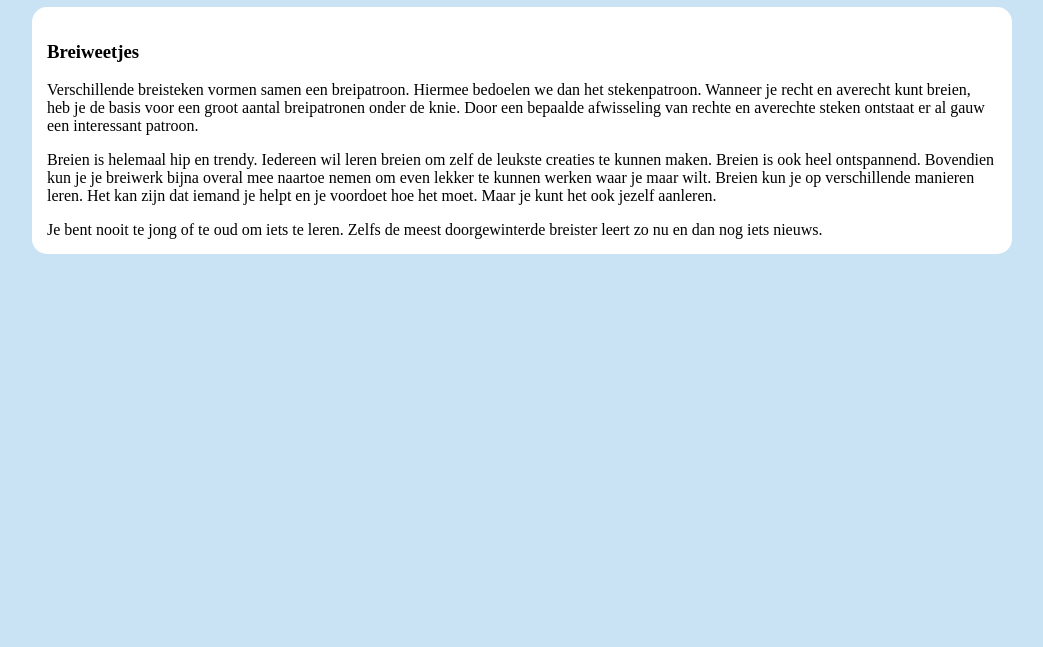
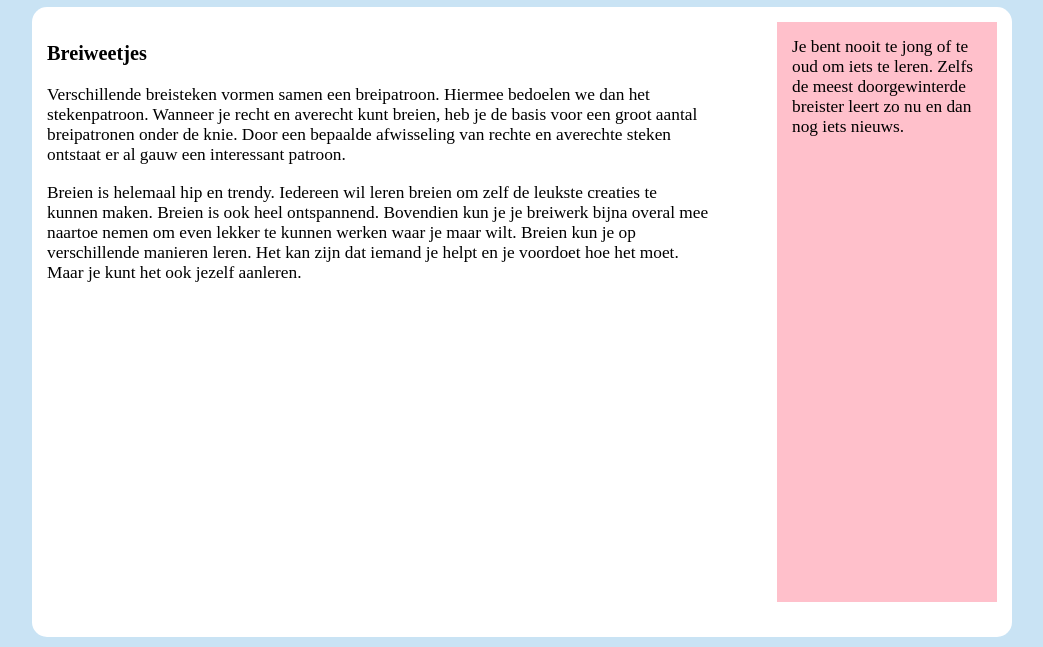
Before and after one commit to HanneP-immalle/Breien, a plain HTML site: page index.html in a window 1280 px wide. Shown: the part 178-825 px from the top of the page, without its empty margins (118-1161 px from the left). Before the commit the page ends 800 px from the top, so only its background shows below. Drawn offline with Linux system fonts and the light colour scheme.

Commit message:
CSS: Afmetingen en box-model

```diff
--- a/style/opmaak.css
+++ b/style/opmaak.css
@@ -29,4 +29,18 @@ section{
     border-radius: 15px;
     margin: 10px;
     padding: 15px 15px 15px 15px;
+    height: 600px;
+    font-size: 13pt;
+    font-family: 'Lucida Bright';
 }
+aside{
+    min-height: 550px;
+    float: right;
+    width: 20%;
+    border: 15px solid pink;
+    background-color: pink;
+}
+article{
+    float: left;
+    width: 70%;
+}
```
